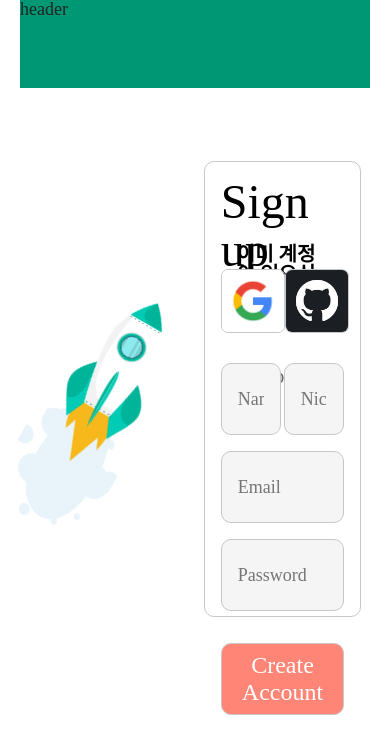
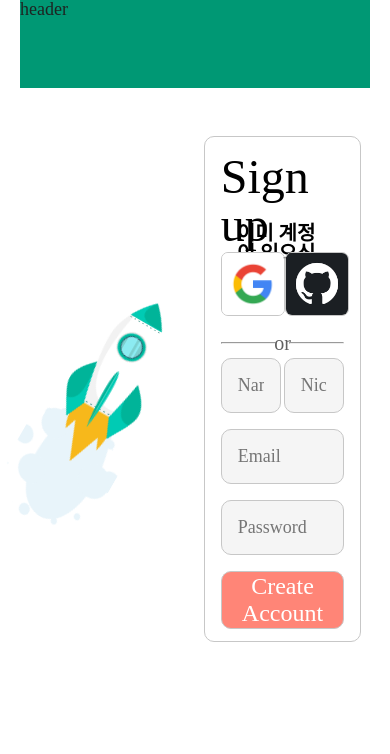
Before and after one commit to ObO314/ObO-front, a React (Create React App) app in the folder client/: page /signup in a window 390 px wide. Shown: the top 754 px of the page. Built offline with nearby package versions, Linux system fonts and the light colour scheme.

Commit message:
style: 반응형 일부 반영

```diff
--- a/client/src/pages/SignUp.tsx
+++ b/client/src/pages/SignUp.tsx
@@ -50,14 +50,14 @@ export default function SignUp() {
     );
 }
 
-const StyledContainer = styled.div`
+export const StyledContainer = styled.div`
     width: 100%;
     height: 100%;
     display: flex;
     margin-top: 3rem;
 `;
 
-const StyledBox = styled.div`
+export const StyledBox = styled.div`
     width: 50%;
     height: 60%;
     display: flex;
@@ -65,28 +65,28 @@ const StyledBox = styled.div`
     align-items: center;
 `;
 
-const StyledSignUpBox = styled.div`
+export const StyledSignUpBox = styled.div`
     width: 90%;
-    height: 90%;
+    height: 60vh;
     border: 1px solid var(--gray-color);
     border-radius: 10px;
     background-color: #ffffff;
     padding: 1rem;
 `;
 
-const StyledSignUpContainer = styled.div`
+export const StyledSignUpContainer = styled.div`
     width: 100%;
     height: 40%;
 `;
 
-const StyledSignUpTileBox = styled.div`
+export const StyledSignUpTileBox = styled.div`
     width: 100%;
     height: 20%;
     font-size: 3rem;
     font-family: 'NovaRound';
     margin-bottom: 1rem;
 `;
-const StyledSignUpLoginContainer = styled.div`
+export const StyledSignUpLoginContainer = styled.div`
     width: 100%;
     height: 80%;
     font-size: 1.25rem;
@@ -94,25 +94,25 @@ const StyledSignUpLoginContainer = styled.div`
     font-weight: 600;
 `;
 
-const StyledSignUpLoginBox = styled.div`
+export const StyledSignUpLoginBox = styled.div`
     width: 100%;
     height: 30%;
     padding: 1rem 1rem;
 `;
 
-const StyledSignUpLoginLink = styled(Link)`
+export const StyledSignUpLoginLink = styled(Link)`
     color: var(--oboGreen);
     margin-left: 2rem;
     cursor: pointer;
 `;
 
-const StyledSignUpLogoBox = styled.div`
+export const StyledSignUpLogoBox = styled.div`
     width: 40%;
     height: auto;
     display: flex;
     justify-content: space-around;
 `;
-const StyledSignUpLogoImage = styled.img`
+export const StyledSignUpLogoImage = styled.img`
     width: 4rem;
     height: 4rem;
     border: 1px solid var(--gray-color);
@@ -120,45 +120,43 @@ const StyledSignUpLogoImage = styled.img`
     cursor: pointer;
 `;
 
-const StyledSignUpHorizontalRuleBox = styled.div`
+export const StyledSignUpHorizontalRuleBox = styled.div`
     width: 100%;
     height: auto;
-    margin-top: 2rem;
+    margin-top: 1rem;
     display: flex;
     justify-content: space-between;
     font-family: 'Heebo';
     font-weight: 300;
     color: var(--input-text-color);
 `;
-const StyledOrText = styled.div`
+export const StyledOrText = styled.div`
     width: 10%;
     display: flex;
     justify-content: center;
     align-items: center;
 `;
-const StyledSignUpHorizontalRule = styled.hr`
+export const StyledSignUpHorizontalRule = styled.hr`
     width: 45%;
     height: 1px;
     color: var(--gray-color);
 `;
 
-const StyledSignUpFormWrapper = styled.form`
+export const StyledSignUpFormWrapper = styled.form`
     width: 100%;
     height: 60%;
+    display: flex;
+    flex-direction: column;
     margin-top: 1rem;
 `;
-const StyledInputContainer = styled.div`
-    width: 100%;
-    height: var(--input-height);
+export const StyledInputContainer = styled.div`
     display: flex;
     justify-content: space-between;
     align-items: center;
     margin-bottom: 1rem;
 `;
 
-const StyledInputField = styled.input`
-    width: 100%;
-    height: var(--input-height);
+export const StyledInputField = styled.input`
     padding: 1rem;
     margin-bottom: 1rem;
     border: 1px solid var(--gray-color);
@@ -166,16 +164,15 @@ const StyledInputField = styled.input`
     color: var(--input-text-color);
     background-color: var(--input-bg-color);
 `;
-const StyledNameInputField = styled(StyledInputField)`
+export const StyledNameInputField = styled(StyledInputField)`
+    margin-bottom: 0;
     width: 49%;
-    height: 100%;
-    margin-bottom: 0;
 `;
-const StyledSignUpSubmitButton = styled.button`
+export const StyledSignUpSubmitButton = styled.button`
     width: 100%;
     height: var(--input-height);
-    margin-top: 1rem;
     font-weight: 400;
+    margin-bottom: 1rem;
     font-size: 1.5rem;
     color: #ffffff;
     background-color: var(--oboCoral);
```
